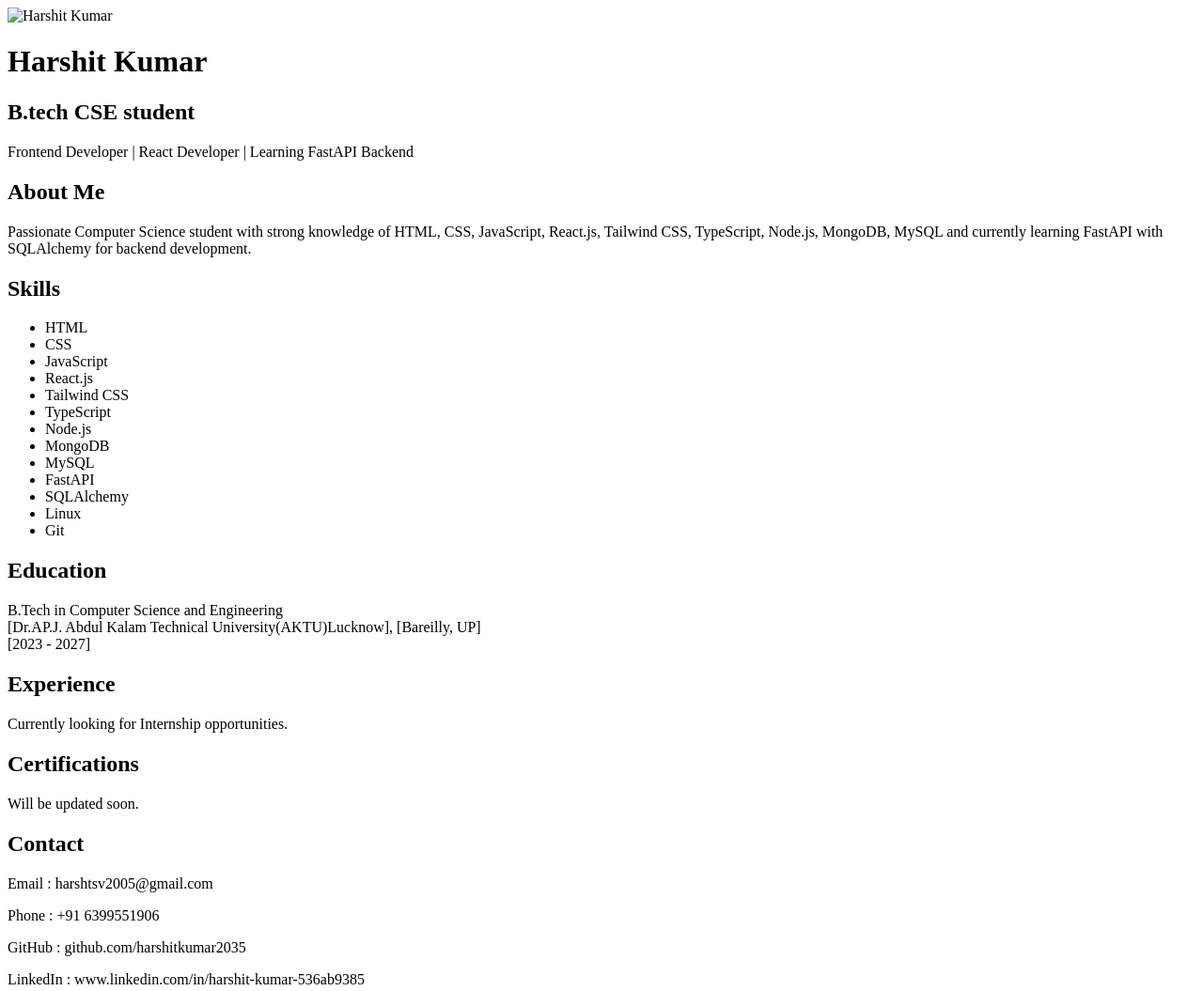
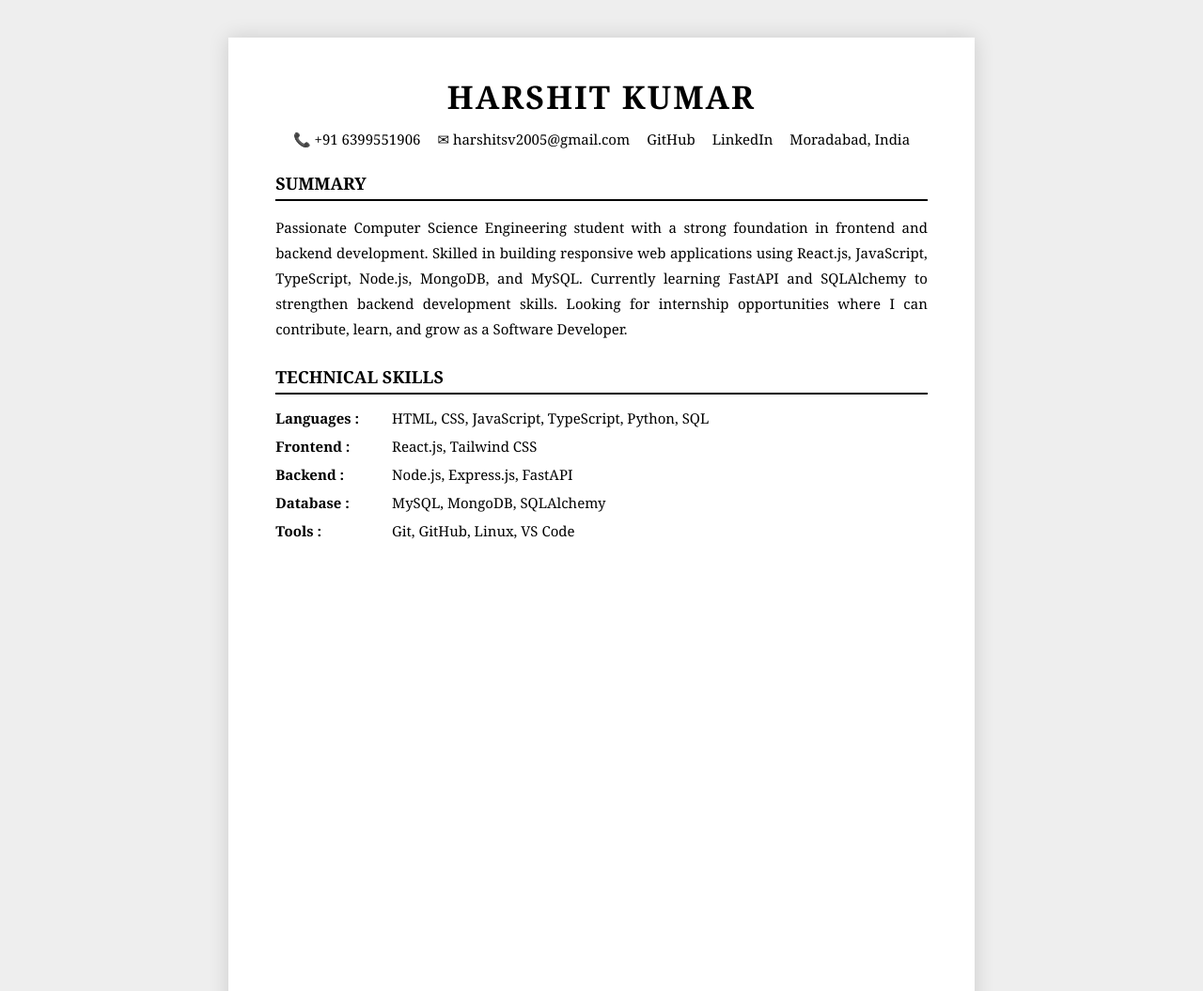
Before and after one commit to harshitkumar2035/RESUME, a plain HTML site: page index.html in a window 1280 px wide. Shown: the top 1055 px of the page at 94% size. Drawn offline with Linux system fonts and the light colour scheme.

Commit message:
Add resume project

```diff
--- a/index.html
+++ b/index.html
@@ -1,96 +1,82 @@
 <!DOCTYPE html>
 <html lang="en">
+
 <head>
+
     <meta charset="UTF-8">
-    <meta name="viewport" content="width=device-width, initial-scale=1.0">
+    <meta name="viewport"
+        content="width=device-width, initial-scale=1.0">
+
     <title>Harshit Kumar | Resume</title>
+
     <link rel="stylesheet" href="style.css">
+
 </head>
+
 <body>
-    <div class="resume">
-        <header>
-            <img src="assets/profile.jpg" alt="Harshit Kumar"
-              class="profile-image">
-            <h1>Harshit Kumar</h1>
-            <h2>B.tech CSE student</h2>
 
+    <main class="resume">
+
+<header class="header">
+    <h1>HARSHIT KUMAR</h1>
+    <div class="contact">
+        <span>📞 +91 6399551906</span>
+        <span>✉ harshitsv2005@gmail.com</span>
+        <span>GitHub</span>
+        <span>LinkedIn</span>
+        <span>Moradabad, India</span>
+    </div>
+</header>
+ <section class="section">
+                   <h2>Summary</h2>
             <p>
-                 Frontend Developer | React Developer |
-        Learning FastAPI Backend
+                     Passionate Computer Science Engineering student with a strong
+        foundation in frontend and backend development. Skilled in
+        building responsive web applications using React.js,
+        JavaScript, TypeScript, Node.js, MongoDB, and MySQL.
+        Currently learning FastAPI and SQLAlchemy to strengthen
+        backend development skills. Looking for internship
+        opportunities where I can contribute, learn, and grow as a
+        Software Developer.
+            </p>
+</section>
 
-            </p>
-        </header>
+<section class="section">
+    <h2>TECHNICAL SKILLS</h2>
+    <div class="skill">
+    <strong>Languages :</strong>
+        HTML, CSS, JavaScript, TypeScript, Python, SQL
+    </div>
+    <div class="skill">
+        <strong>Frontend :</strong>
+        React.js, Tailwind CSS
+    </div>
+    <div class="skill">
+        <strong>Backend :</strong>
+        Node.js, Express.js, FastAPI
+    </div>
+    <div class="skill">
+        <strong>Database :</strong>
+        MySQL, MongoDB, SQLAlchemy
+    </div>
+    <div class="skill">
+        <strong>Tools :</strong>
+        Git, GitHub, Linux, VS Code
+    </div>
+</section>
 
-            <section id="about">
-                <h2>About Me</h2>
-                <p>
-                     Passionate Computer Science student with strong knowledge
-        of HTML, CSS, JavaScript, React.js, Tailwind CSS,
-        TypeScript, Node.js, MongoDB, MySQL and currently learning
-        FastAPI with SQLAlchemy for backend development.
-                </p>
-            </section>
+        <!-- Projects -->
+        <section>
 
+        </section>
 
-            <section id="skills">
-                <h2>Skills</h2>
-                <ul>
-                    <li>HTML</li>
-                    <li>CSS</li>
-                    <li>JavaScript</li>
-                    <li>React.js</li>
-                    <li>Tailwind CSS</li>
-                    <li>TypeScript</li>
-                    <li>Node.js</li>
-                    <li>MongoDB</li>
-                    <li>MySQL</li>
-                    <li>FastAPI</li>
-                    <li>SQLAlchemy</li>
-                    <li>Linux</li>
-                    <li>Git</li>
-                </ul>
-            </section>
+        <!-- Education -->
+        <section>
 
+        </section>
 
-            <section id="education">
-                <h2>Education</h2>
-                <p>
-                    B.Tech in Computer Science and Engineering
-                    <br>
-                    [Dr.AP.J. Abdul Kalam Technical University(AKTU)Lucknow], [Bareilly, UP]
-                    <br>
-                    [2023 - 2027]
-                </p>
-            </section>
+    </main>
 
-
-            <section id="projects">  </section>
-
-            <section id="experience">
-                <h2>Experience</h2>
-                <p>Currently looking for Internship opportunities.</p>
-            </section>
-            <section id="certification">
-                <h2>Certifications</h2>
-                <p>Will be updated soon.</p>
-            </section>
-
-
-            <section id="contact">
-                    <h2>Contact</h2>
-
-    <p>Email : harshtsv2005@gmail.com</p>
-
-    <p>Phone : +91 6399551906</p>
-
-    <p>GitHub : github.com/harshitkumar2035</p>
-
-    <p>LinkedIn :
-         www.linkedin.com/in/harshit-kumar-536ab9385
-    </p>
- </section>
-
-    </div>
     <script src="script.js"></script>
 
 </body>
--- a/style.css
+++ b/style.css
@@ -1,3 +1,57 @@
+*{
+    margin:0;
+    padding:0;
+    box-sizing:border-box;
+}
 body{
-
+    background:#eeeeee;
+    font-family:Georgia, "Times New Roman", serif;
+    padding:40px;
 }
+.resume{
+    width:210mm;
+    min-height:297mm;
+    background:white;
+    margin:auto;
+    padding:40px 50px;
+    box-shadow:0 0 20px rgba(0,0,0,.15);
+}
+.header{
+    text-align:center;
+}
+.header h1{
+    font-size:34px;
+    letter-spacing:2px;
+    font-weight:bold;
+}
+.contact{
+    margin-top:12px;
+    display:flex;
+    justify-content:center;
+    gap:18px;
+    flex-wrap:wrap;
+    font-size:15px;
+}
+.section{
+    margin-top:25px;
+}
+.section h2{
+    font-size:18px;
+    text-transform:uppercase;
+    border-bottom:2px solid black;
+    padding-bottom:5px;
+    margin-bottom:15px;
+}
+.section p{
+    font-size:15px;
+    line-height:1.8;
+    text-align:justify;
+}
+.skill{
+    margin-bottom:10px;
+    font-size:15px;
+}
+.skill strong{
+    display:inline-block;
+    width:120px;
+}
```
